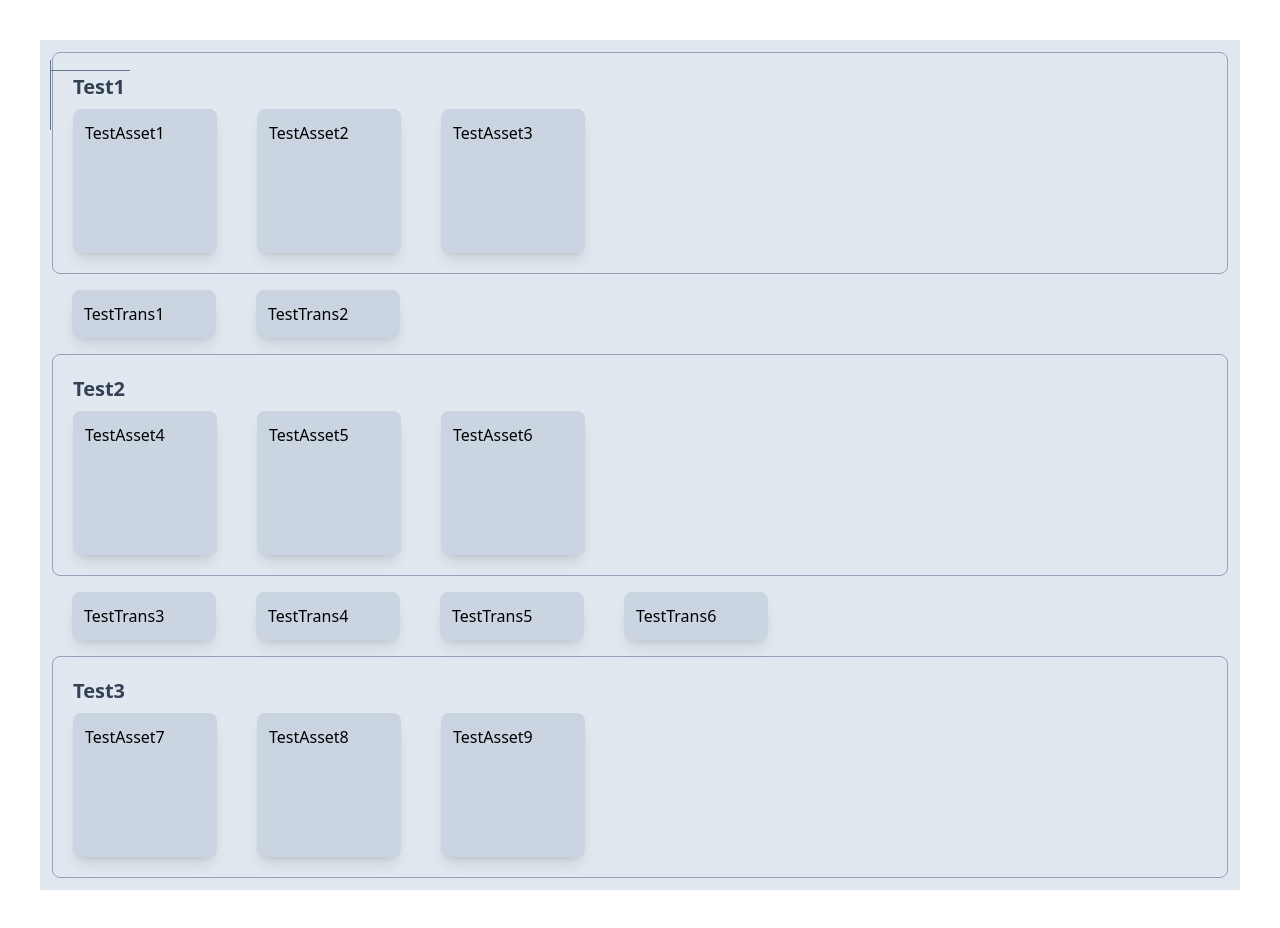
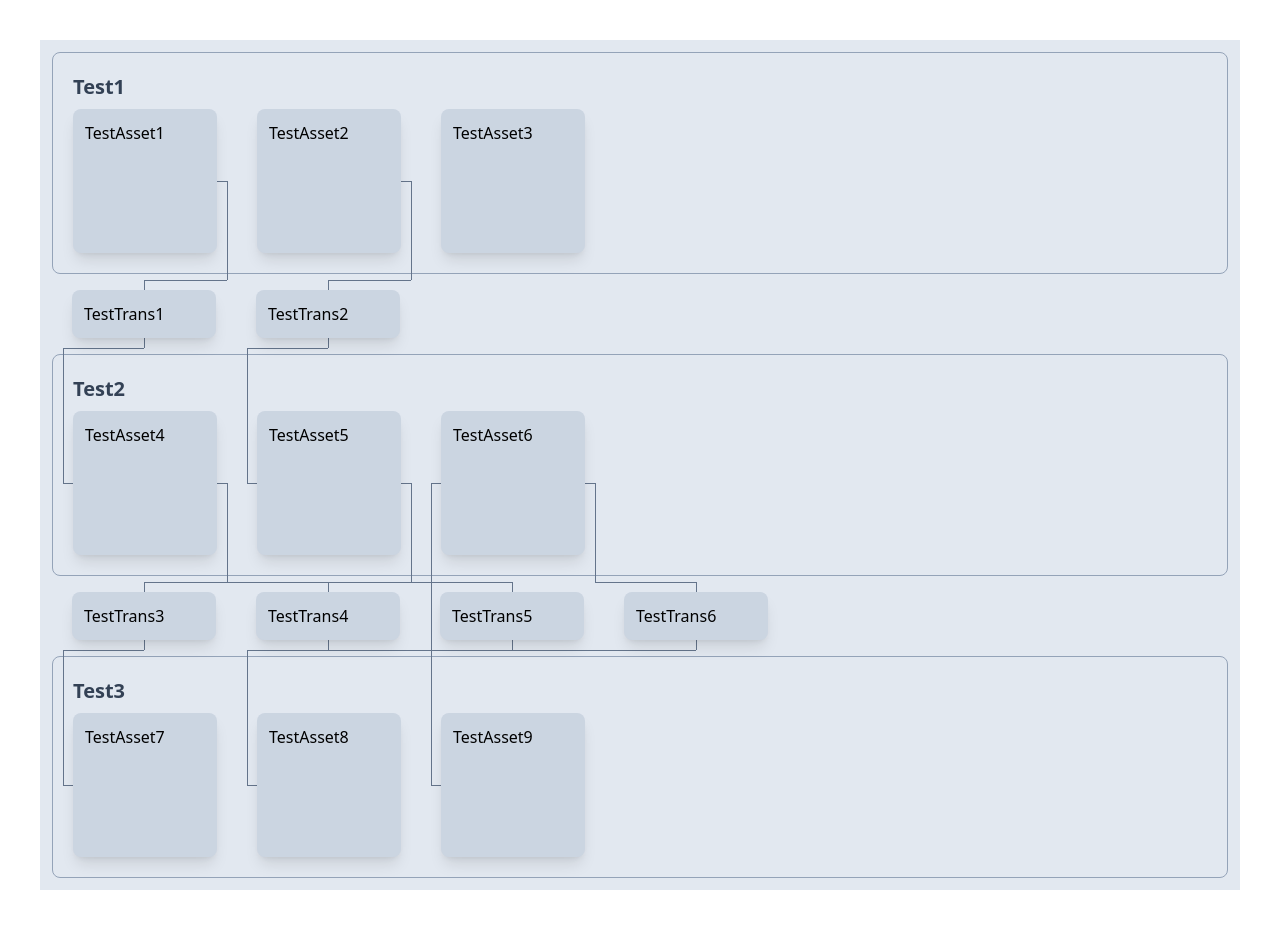
Before and after one commit to DimitarGrozev5/mnmk, a React (Vite) app: page / in a window 1280 px wide. Shown: the top 928 px of the page. Built offline with nearby package versions, Linux system fonts and the light colour scheme.

Commit message:
draw lines between assets

```diff
--- a/src/components/flowing-assets/flowing-assets-desktop/flowing-assets-desktop.tsx
+++ b/src/components/flowing-assets/flowing-assets-desktop/flowing-assets-desktop.tsx
@@ -1,4 +1,4 @@
-import React, { useMemo } from "react";
+import React, { useMemo, useRef } from "react";
 import clsx from "clsx";
 import type {
   Transformer,
@@ -7,7 +7,7 @@ import type {
 import FlowingZone from "./flowing-zone";
 import { useRefsArray } from "./hooks/useRefsCollection";
 import FlowingTransformer from "./flowing-transformer";
-import FlowLine from "./flow-line";
+import { useConnectionLines } from "./hooks/useConnectionLines";
 
 type Props = {
   zonesAndTransformers: ZonesAndTransformers;
@@ -17,6 +17,7 @@ const FlowingAssets_Desktop: React.FC<Props> = ({
   zonesAndTransformers: { zones, transformers },
 }) => {
   // Get refs for zones and transformers
+  const containerRef = useRef<HTMLDivElement>(null);
   const {
     refs: assetRefs,
     addRef: addAssetRef,
@@ -30,9 +31,12 @@ const FlowingAssets_Desktop: React.FC<Props> = ({
   } = useRefsArray();
 
   // Go through the zones and calculate lines
-  const lines: React.ReactNode = useMemo(() => {
-    return <></>;
-  }, []);
+  const lines: React.ReactNode = useConnectionLines(
+    transformers,
+    containerRef,
+    assetRefs,
+    transRefs
+  );
 
   // Sort and filter transformers
   const transformerZones: Transformer[][] = useMemo(
@@ -50,6 +54,7 @@ const FlowingAssets_Desktop: React.FC<Props> = ({
 
   return (
     <div
+      ref={containerRef}
       className={clsx("relative", "flex flex-col gap-4", "bg-slate-200", "p-3")}
     >
       {zones.map((zone, index) => (
@@ -75,8 +80,6 @@ const FlowingAssets_Desktop: React.FC<Props> = ({
         </React.Fragment>
       ))}
       {lines}
-      <FlowLine startPoint={[10, 20]} endPoint={[10, 90]} />
-      <FlowLine startPoint={[10, 30]} endPoint={[90, 30]} />
     </div>
   );
 };
--- /dev/null
+++ b/src/components/flowing-assets/flowing-assets-desktop/hooks/useConnectionLines.tsx
@@ -0,0 +1,101 @@
+import { useMemo } from "react";
+import FlowLine from "../flow-line";
+import type { IdRefs, Transformer } from "../../flowing-assets-types";
+
+export const useConnectionLines = (
+  transformers: Transformer[],
+  container: React.RefObject<HTMLDivElement>,
+  assetRefs: IdRefs,
+  transRefs: IdRefs
+) =>
+  useMemo(() => {
+    const containerRect = container.current?.getBoundingClientRect();
+    if (!containerRect) return <></>;
+
+    const lines: JSX.Element[] = transformers.flatMap((transformer) => {
+      // Get transformer bounding rect
+      const transRect =
+        transRefs[transformer.id].current?.getBoundingClientRect();
+      if (!transRect) return [];
+
+      // Generate lines for each asset
+      const assetLines: JSX.Element[] = transformer.sources.flatMap(
+        (source) => {
+          const assetRef = assetRefs[source.id];
+          if (assetRef?.current) {
+            const rect = assetRef.current.getBoundingClientRect();
+
+            // Get middle point of the asset
+            const xM = rect.left + rect.width / 2 - containerRect.left;
+            const yM = rect.top + rect.height / 2 - containerRect.top;
+            const x1 = xM + rect.width / 2 + 10;
+            const y1 = yM;
+
+            // Get vertical line to top of transformer
+            const x2 = x1;
+            const y2 = transRect.top - 10 - containerRect.top;
+
+            // Get horizontal line to transformer
+            const x3 =
+              transRect.left + transRect.width / 2 - containerRect.left;
+            const y3 = y2;
+
+            // Drop line to transformer
+            const x4 = x3;
+            const y4 = transRect.top + transRect.height / 2 - containerRect.top;
+
+            // Drop line from transformer
+            const x5 = x4;
+            const y5 = y4 + transRect.height / 2 + 10;
+
+            return [
+              <FlowLine startPoint={[x1, y1]} endPoint={[xM, yM]} />,
+              <FlowLine startPoint={[x1, y1]} endPoint={[x2, y2]} />,
+              <FlowLine startPoint={[x2, y2]} endPoint={[x3, y3]} />,
+              <FlowLine startPoint={[x3, y3]} endPoint={[x4, y4]} />,
+              <FlowLine startPoint={[x4, y4]} endPoint={[x5, y5]} />,
+            ];
+          }
+          return [];
+        }
+      );
+
+      // Generate lines for result
+      const resultLines: JSX.Element[] = [];
+      const resultRef = assetRefs[transformer.result.id];
+      if (resultRef?.current) {
+        const resultRect = resultRef.current.getBoundingClientRect();
+
+        // Get middle point of the transformer
+        const x1 = transRect.left + transRect.width / 2 - containerRect.left;
+        const y1 = transRect.top + transRect.height / 2 - containerRect.top;
+
+        // Drop line from transformer
+        const x2 = x1;
+        const y2 = y1 + transRect.height / 2 + 10;
+
+        // Draw horizontal line to asset
+        const x3 = resultRect.left - containerRect.left - 10;
+        const y3 = y2;
+
+        // Drop line to asset
+        const x4 = x3;
+        const y4 = resultRect.top + resultRect.height / 2 - containerRect.top;
+
+        // Draw line to asset
+        const x5 = resultRect.left + resultRect.width / 2 - containerRect.left;
+        const y5 = y4;
+
+        resultLines.push(
+          <FlowLine startPoint={[x1, y1]} endPoint={[x2, y2]} />,
+          <FlowLine startPoint={[x2, y2]} endPoint={[x3, y3]} />,
+          <FlowLine startPoint={[x3, y3]} endPoint={[x4, y4]} />,
+          <FlowLine startPoint={[x4, y4]} endPoint={[x5, y5]} />
+        );
+      }
+
+      return [...assetLines, ...resultLines];
+    });
+
+    return lines;
+  }, [assetRefs, container, transRefs, transformers]);
```
